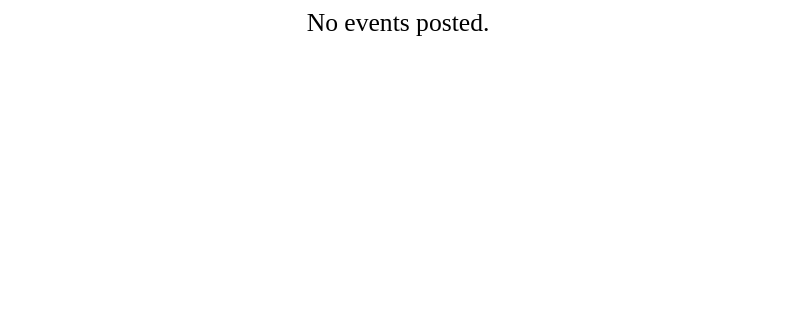
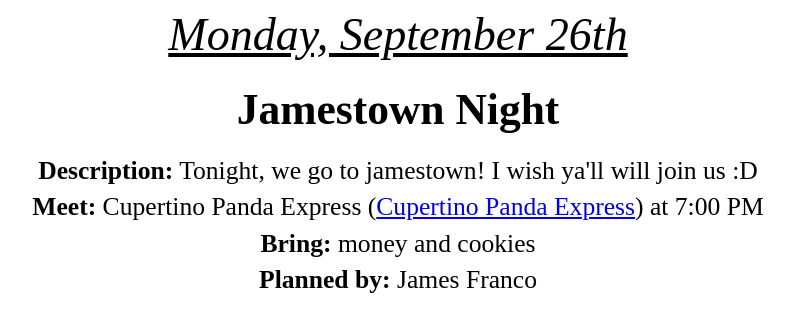
Before and after one commit to ramonaza/ChapterEventFeedRepo, a plain HTML site: page index.html in a window 1280 px wide. Shown: the whole page, without its empty margins (242-1036 px from the left). Drawn offline with Linux system fonts and the light colour scheme.

Commit message:
Update Event Feed HTML

```diff
--- a/index.html
+++ b/index.html
@@ -1,4 +1,17 @@
 <div class="css-events-list">
-  <p class="no-events">No events posted.</p>
+  <div class="event">
+    <p class="event-date"><u>Monday, September 26th</u>
+    </p>
+    <p class="event-title"><b>Jamestown Night</b>
+    </p>
+    <div class="event-details">
+      <p class="event-description"><strong>Description:</strong> Tonight, we go to jamestown! I wish ya'll
+        will join us :D</p>
+      <p class="event-meet"><strong>Meet:</strong> Cupertino Panda Express (<a target="_blank" href="https://maps.google.com/?q=Cupertino Panda Express">Cupertino Panda Express</a>)
+        at 7:00 PM</p>
+      <p class="event-bring"><strong>Bring:</strong> money and cookies</p>
+      <p class="planned_by"><strong>Planned by:</strong> James Franco</p>
+    </div>
+  </div>
   <link rel="stylesheet" type="text/css" href="styles.css">
 </div>
```
